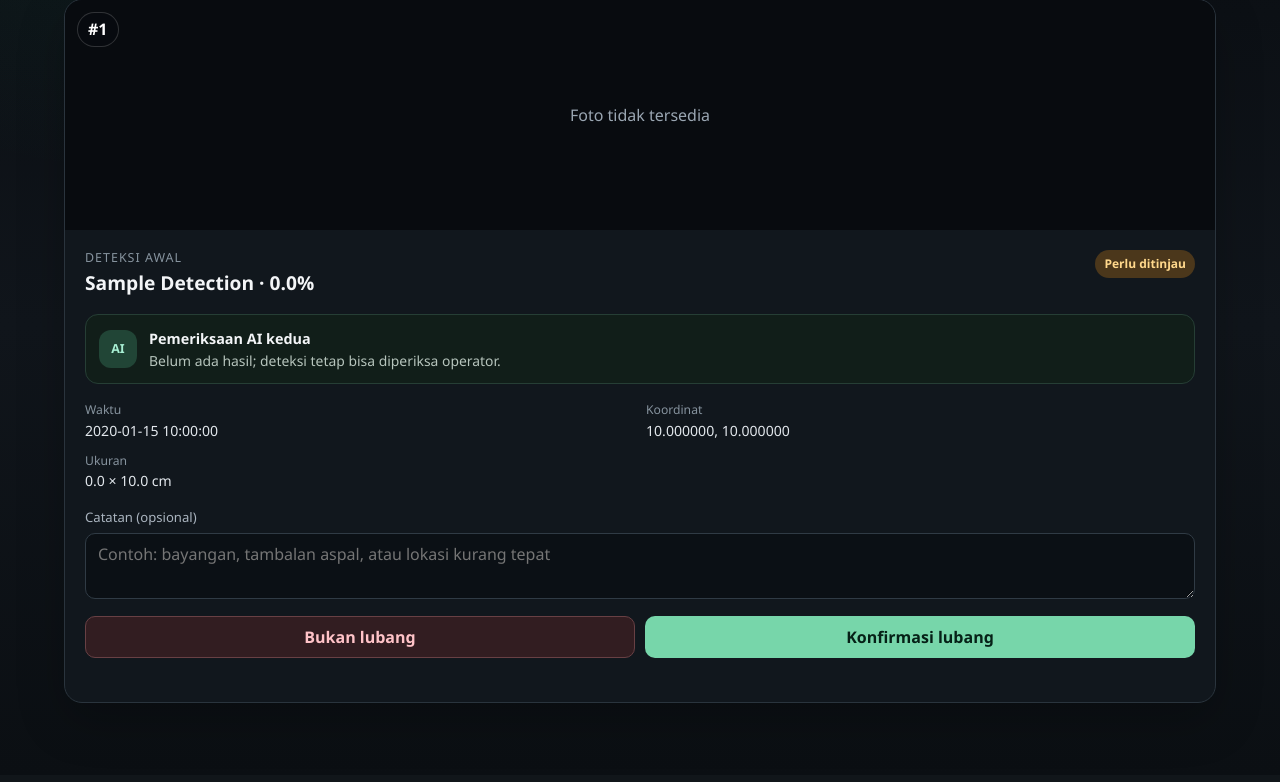
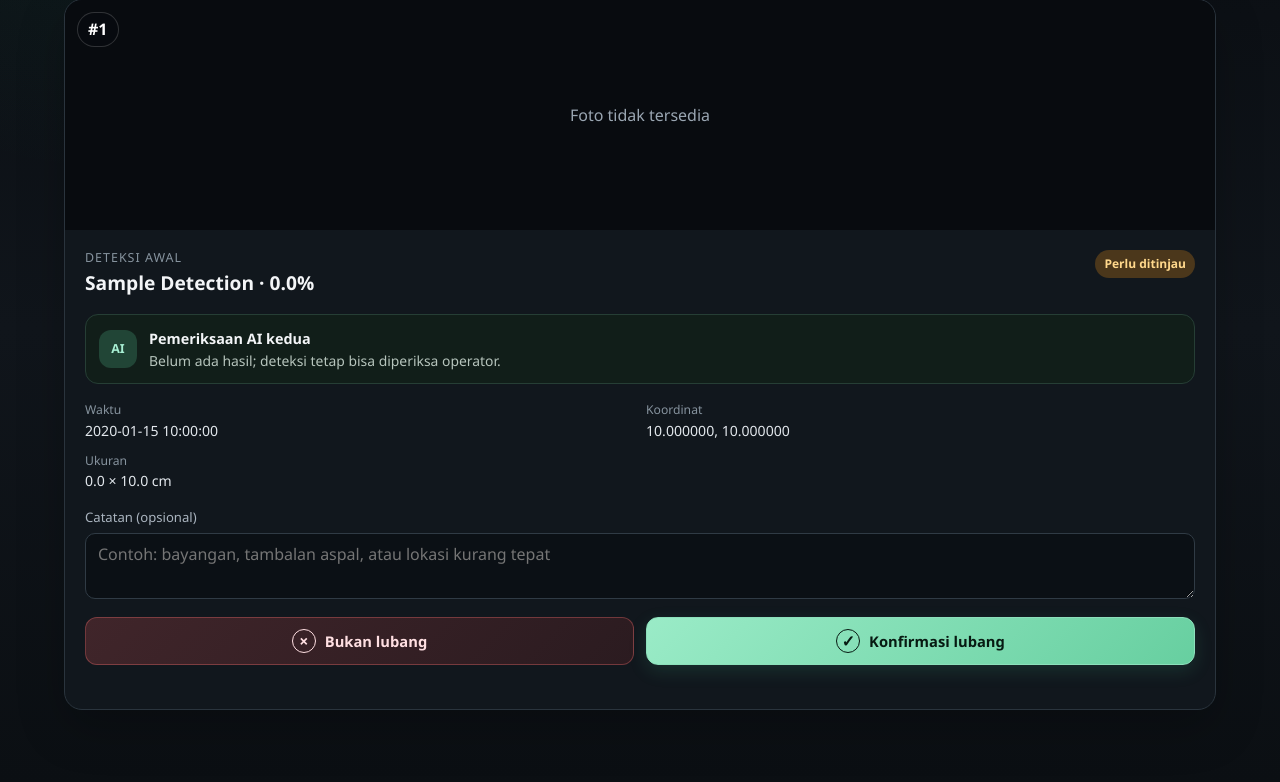
Before and after one commit to Gennesu/Mo-RIS-Mobile-Road-Inspection-System-, a Flask app: template templates/operator/review.html in a window 1280 px wide. Shown: the part 298-1080 px from the top of the page. Before the commit the page ends 1001 px from the top, so only its background shows below. Run offline with Flask 3, Linux system fonts and the light colour scheme; the template is opened without the code that fills it: most values are stand-ins (such as "Sample title", 1, 10 or a date in 2020).

Commit message:
Polish detection review action buttons

```diff
--- a/static/css/operator/review.css
+++ b/static/css/operator/review.css
@@ -64,11 +64,60 @@
 .review-note-label { display: block; margin-bottom: 7px; color: #aab4bf; font-size: .82rem; }
 .review-note { box-sizing: border-box; width: 100%; min-height: 66px; resize: vertical; padding: 10px 12px; border: 1px solid #303b45; border-radius: 10px; outline: none; color: #f3f5f7; background: #0b1015; font: inherit; }
 .review-note:focus { border-color: #65c69d; }
-.review-actions { display: flex; gap: 10px; margin-top: 13px; }
-.review-action { min-height: 42px; flex: 1; border: 1px solid transparent; border-radius: 10px; cursor: pointer; color: #101519; font: inherit; font-weight: 800; }
-.review-action:disabled { cursor: wait; opacity: .55; }
-.review-action.reject { border-color: #684044; color: #ffc3c8; background: #321d21; }
-.review-action.confirm { color: #062117; background: #77d6aa; }
+.review-actions { display: flex; gap: 12px; margin-top: 14px; }
+.review-action {
+    display: inline-flex;
+    min-height: 48px;
+    flex: 1;
+    justify-content: center;
+    align-items: center;
+    gap: 9px;
+    padding: 10px 14px;
+    border: 1px solid transparent;
+    border-radius: 12px;
+    cursor: pointer;
+    font: inherit;
+    font-size: .92rem;
+    font-weight: 750;
+    transition: transform .18s ease, box-shadow .18s ease, background .18s ease, border-color .18s ease;
+}
+.review-action:not(:disabled):hover { transform: translateY(-2px); }
+.review-action:not(:disabled):active { transform: translateY(0) scale(.985); }
+.review-action:focus-visible { outline: 3px solid #fff; outline-offset: 3px; }
+.review-action:disabled { cursor: wait; opacity: .58; }
+.review-action.reject {
+    border-color: rgba(248, 113, 113, .34);
+    color: #ffdfe2;
+    background: linear-gradient(135deg, #40252a, #2b1b20);
+}
+.review-action.reject:not(:disabled):hover {
+    border-color: rgba(248, 113, 113, .7);
+    background: linear-gradient(135deg, #573036, #382126);
+    box-shadow: 0 8px 22px rgba(170, 49, 62, .2);
+}
+.review-action.confirm {
+    border-color: #8ce0bb;
+    color: #071a12;
+    background: linear-gradient(135deg, #9aebc7, #67cfa0);
+    box-shadow: 0 6px 18px rgba(65, 196, 150, .15);
+}
+.review-action.confirm:not(:disabled):hover {
+    border-color: #b5f5d7;
+    background: linear-gradient(135deg, #b5f5d7, #7eddb1);
+    box-shadow: 0 10px 24px rgba(65, 196, 150, .25);
+}
+.action-icon {
+    display: grid;
+    width: 24px;
+    height: 24px;
+    flex: none;
+    place-items: center;
+    border: 1px solid currentColor;
+    border-radius: 50%;
+    font-size: 1rem;
+    font-weight: 800;
+    line-height: 1;
+}
 .review-feedback { min-height: 1em; margin: 10px 0 0; color: #ffbdc3; font-size: .82rem; }
 .review-empty, .review-alert { box-sizing: border-box; padding: 34px; border: 1px solid #2a343d; border-radius: 18px; background: #11171d; text-align: center; }
 .review-empty > span { color: #8ce0bb; font-size: 2rem; }
--- a/templates/operator/review.html
+++ b/templates/operator/review.html
@@ -66,8 +66,14 @@
                 <label class="review-note-label" for="review-note-{{ detection.id }}">Catatan (opsional)</label>
                 <textarea id="review-note-{{ detection.id }}" class="review-note" maxlength="500" placeholder="Contoh: bayangan, tambalan aspal, atau lokasi kurang tepat"></textarea>
                 <div class="review-actions">
-                    <button class="review-action reject" type="button" data-decision="reject">Bukan lubang</button>
-                    <button class="review-action confirm" type="button" data-decision="confirm">Konfirmasi lubang</button>
+                    <button class="review-action reject" type="button" data-decision="reject">
+                        <span class="action-icon" aria-hidden="true">×</span>
+                        <span>Bukan lubang</span>
+                    </button>
+                    <button class="review-action confirm" type="button" data-decision="confirm">
+                        <span class="action-icon" aria-hidden="true">✓</span>
+                        <span>Konfirmasi lubang</span>
+                    </button>
                 </div>
                 <p class="review-feedback" aria-live="polite"></p>
             </div>
```
